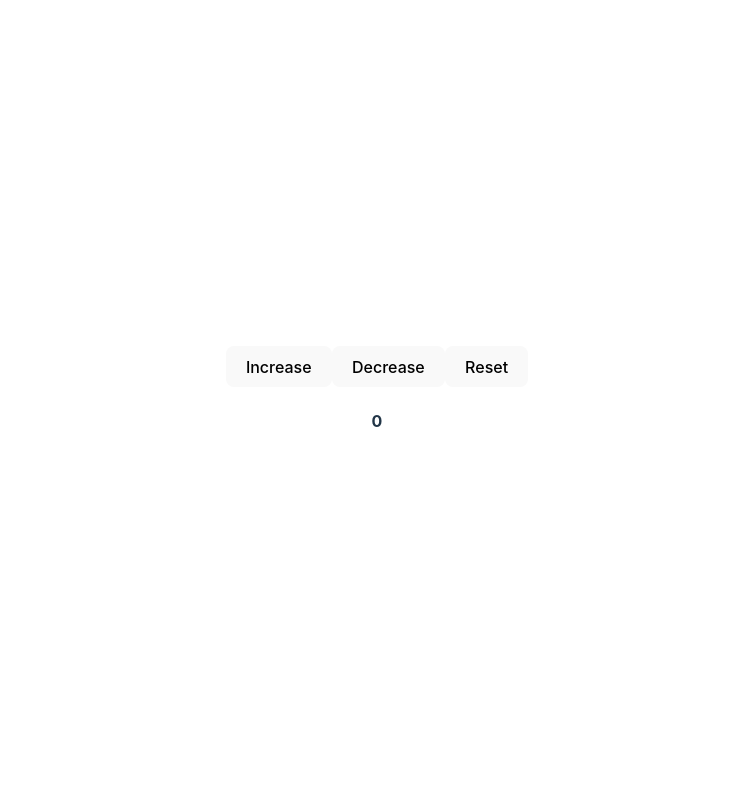
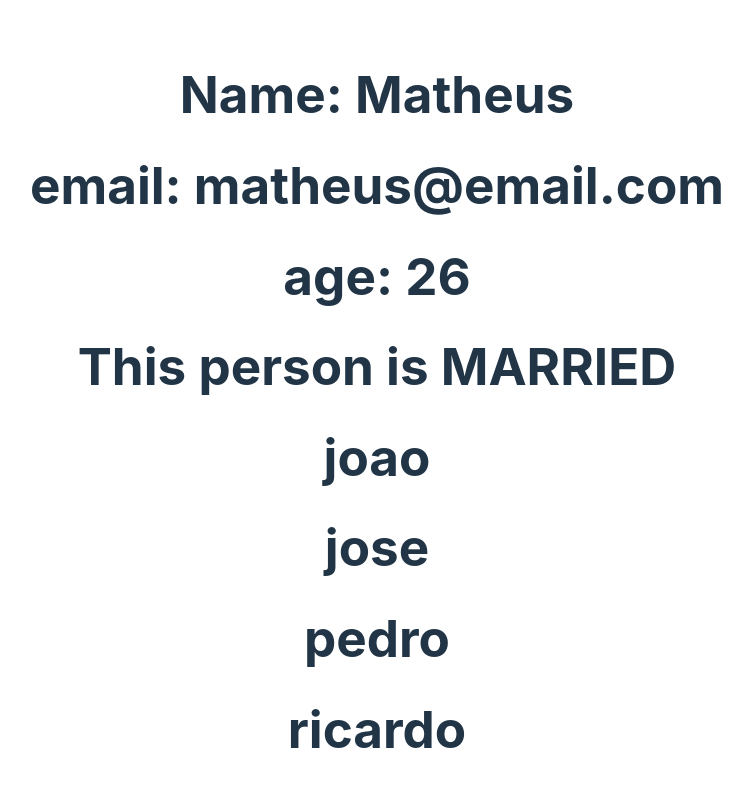
Before and after one commit to matheusfribeiro/react-studies, a React (Vite) app: page / in a window 1280 px wide. Shown: the top 786 px of the page, without its empty margins (263-1015 px from the left). Built offline with nearby package versions, Linux system fonts and the light colour scheme.

Commit message:
proptypes

```diff
--- a/package.json
+++ b/package.json
@@ -12,6 +12,7 @@
     "@hookform/resolvers": "^3.1.0",
     "@tanstack/react-query": "^4.29.3",
     "axios": "^1.3.5",
+    "prop-types": "^15.8.1",
     "react": "^18.2.0",
     "react-dom": "^18.2.0",
     "react-hook-form": "^7.43.9",
--- a/src/App.jsx
+++ b/src/App.jsx
@@ -1,18 +1,21 @@
 import './App.css'
-import { useCounter } from './components/useCounter'
+import { Person } from './components/Person'
 
 
 
 
 function App() {
-  const [counter, increaseCounter, decreaseCounter, resetCounter] = useCounter()
+
 
   return (
     <div className="App">
-      <button onClick={increaseCounter}>Increase</button>
-      <button onClick={decreaseCounter}>Decrease</button>
-      <button onClick={resetCounter}>Reset</button>
-      <h4>{counter}</h4>
+      <Person
+        name="Matheus"
+        email="matheus@email.com"
+        age={26}
+        isMarried={true}
+        friends={["joao", "jose", "pedro", "ricardo"]}
+      />
 
 
     </div>
--- /dev/null
+++ b/src/components/Person.jsx
@@ -0,0 +1,26 @@
+import PropTypes from 'prop-types'
+
+export const Person = (props) => {
+
+
+
+
+  return (
+    <div>
+      <h1>Name: {props.name}</h1>
+      <h1>email: {props.email}</h1>
+      <h1>age: {props.age}</h1>
+      <h1>This person {props.isMarried ? "is" : "is not"} MARRIED  </h1>
+      {props.friends.map((friend, id) => <h1 key={id}>{friend}</h1>)}
+
+    </div>
+  )
+}
+
+Person.propTypes = {
+  name: PropTypes.string,
+  email: PropTypes.string,
+  age: PropTypes.number,
+  isMarried: PropTypes.bool,
+  friend: PropTypes.arrayOf(PropTypes.string),
+}
```
Also changed, not shown: 1 other file (tests, documents, lock files or other folders).
